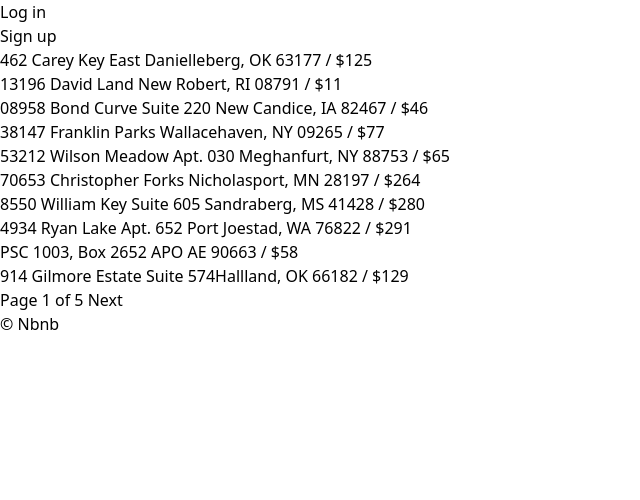
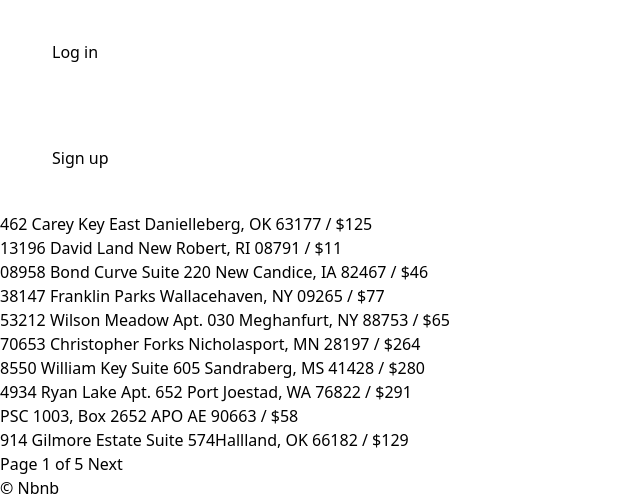
Before and after one commit to YoungchanChang/airbnb_again, a Django app: page / in a window 1280 px wide. Shown: the part 324-824 px from the top of the page, without its empty margins (0-640 px from the left). Before the commit the page ends 654 px from the top, so only its background shows below. Run offline with Django 3.2, Linux system fonts and the light colour scheme; data comes from the database, SQL or seed files in the repository; style sheets or scripts are compiled from the project's sources.

Commit message:
#20.1 @apply적용 / 상단 헤더바 고정

```diff
--- a/assets/scss/styles.scss
+++ b/assets/scss/styles.scss
@@ -6,14 +6,14 @@
     transition: box-shadow 0.2s linear;
   }
 
-.nav_link{
-  @apply ml-8 border-b-2 border-white px-2 h-full flex items-center;
+.nav_link {
+  @apply ml-8 border-b-2 border-white h-full flex items-center;
+  a {
+    @apply py-10 px-5;
+  }
+  &:hover {
+    @apply border-gray-600;
+  }
+}
 
-    a{
-      @apply py-10 px-5;
-    }
-    &:hover {
-      @apply border-gray-600;
-    }
-}
 @tailwind utilities;
--- a/templates/base.html
+++ b/templates/base.html
@@ -11,16 +11,16 @@
   </head>
 
 
-  <body class="text-gray-800">
-    <header class="container max-w-full flex items-center justify-between px-6 h-20 border-b border-gray-400">
-      <div class="flex items-center">
+  <body class="text-gray-800 mt-24">
+    <header class="container max-w-full inset-0 flex items-center justify-between px-6 h-20 border-b border-gray-400 fixed bg-white">
+      <div class="flex items-center w-1/3">
 
         <a href="{% url "core:home" %}" class="mr-6">
             <img class="w-8" src="{% static 'img/logo.png' %}" />
         </a>
         {% block search-bar %}
-        <form method="get" action="{% url 'rooms:search' %}">
-          <input class="border px-2 py-1 rounded-sm" name="city" placeholder="Search By City" />
+        <form method="get" action="{% url 'rooms:search' %}" class="w-9/12">
+          <input class="search-box border px-5 w-full font-medium text-gray-900 placeholder-gray-600 py-3 rounded-sm w-64 shadow-md hover:shadow-lg focus:outline-none" name="city" placeholder="Search By City" />
         </form>
         {% endblock search-bar %}
       </div>
--- a/templates/partials/nav.html
+++ b/templates/partials/nav.html
@@ -1,13 +1,9 @@
-<header>
 
-    <ul>
+    <ul class="flex items-center text-sm font-medium h-full">
     {% if user.is_authenticated %}
-        <li class="ml-8"><a href="{% url "users:logout" %}">Log out</a></li>
+        <li class="nav_link"><a href="{% url "users:logout" %}">Log out</a></li>
     {% else %}
-        <li class="ml-8"><a href="{% url "users:login" %}">Log in</a></li>
-        <li class="ml-8"><a href="{% url "users:signup" %}">Sign up</a></li>
+        <li class="nav_link"><a href="{% url "users:login" %}">Log in</a></li>
+        <li class="nav_link"><a href="{% url "users:signup" %}">Sign up</a></li>
     {% endif %}
     </ul>
-
-
-</header>
```
